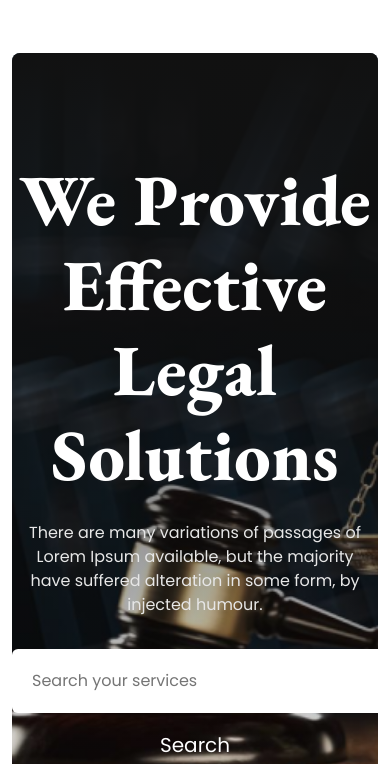
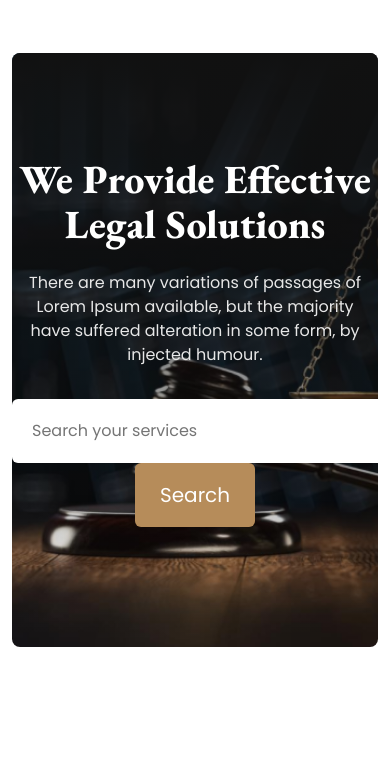
Before and after one commit to swadesh195/legal-solution, a plain HTML site: page index.html in a window 390 px wide. Shown: the part 67-831 px from the top of the page. Drawn offline with nearby package versions, Linux system fonts and the light colour scheme.

Commit message:
banner-heading font-size is adjusted for mobile device

```diff
--- a/css/style.css
+++ b/css/style.css
@@ -153,3 +153,13 @@ body{
     padding: 21px 35px;
     background-color: var(--bg-primary);
 }
+
+/* *********************************
+        Media Queries Styles
+************************************/
+@media only screen and (max-width: 576px) {
+    .banner-heading{
+        font-size: 40px;
+        line-height: 45px;
+    }
+}
--- a/index.html
+++ b/index.html
@@ -77,7 +77,7 @@
                 <p class="lh-base banner-description pb-3">There are many variations of passages of Lorem Ipsum available, but the majority<br> have suffered alteration in some form, by injected humour.</p>
                 <p>
                   <input class="banner-input rounded-2 border-0" type="text" placeholder="Search your services">
-                  <a class="btn consultation-btn fs-5 ps-4 pe-4 pt-3 pb-3 text-white" href="#">Search</a>
+                  <a class="btn custom-btn fs-5 ps-4 pe-4 pt-3 pb-3 text-white" href="#">Search</a>
                 </p>
               </div>
             </div>
```
